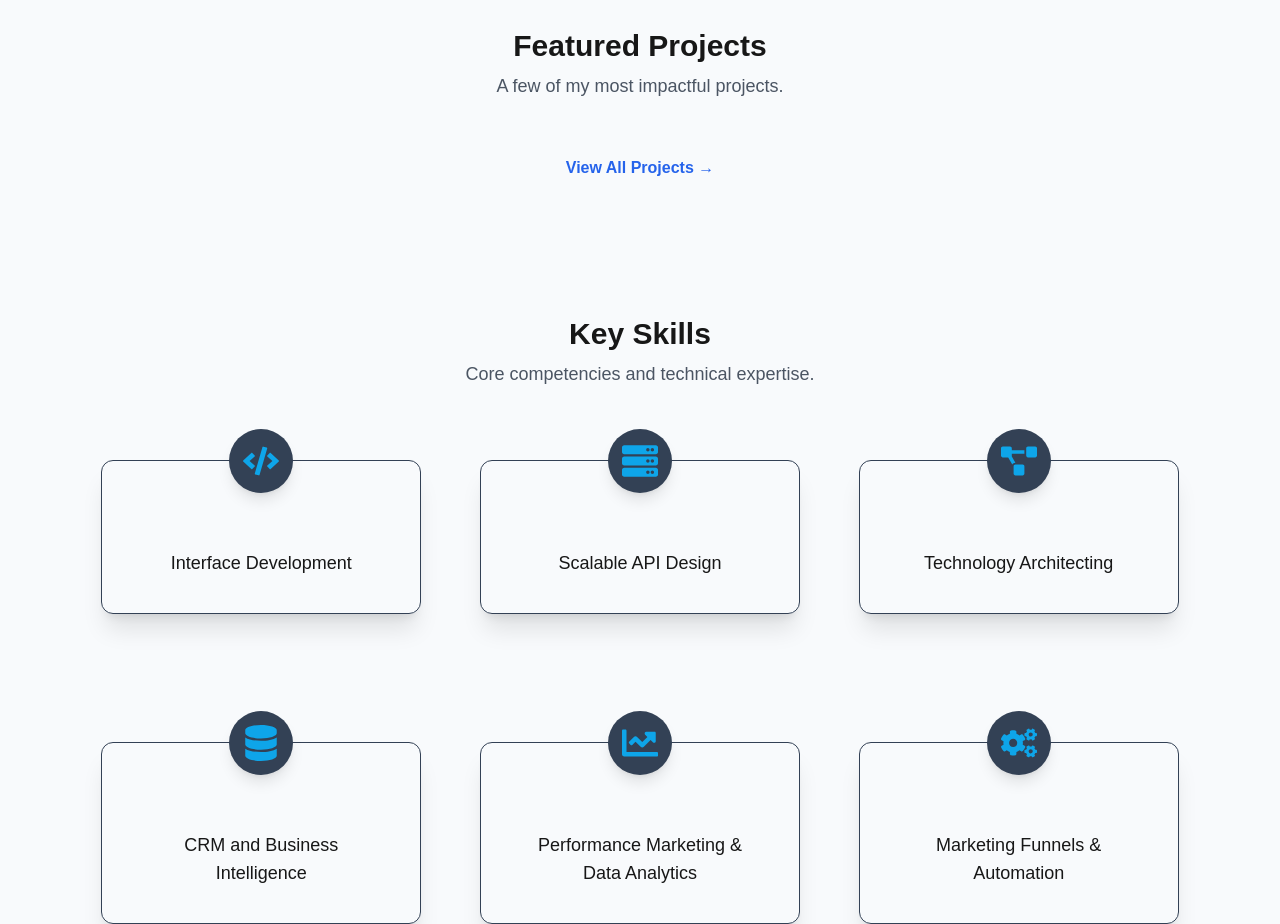
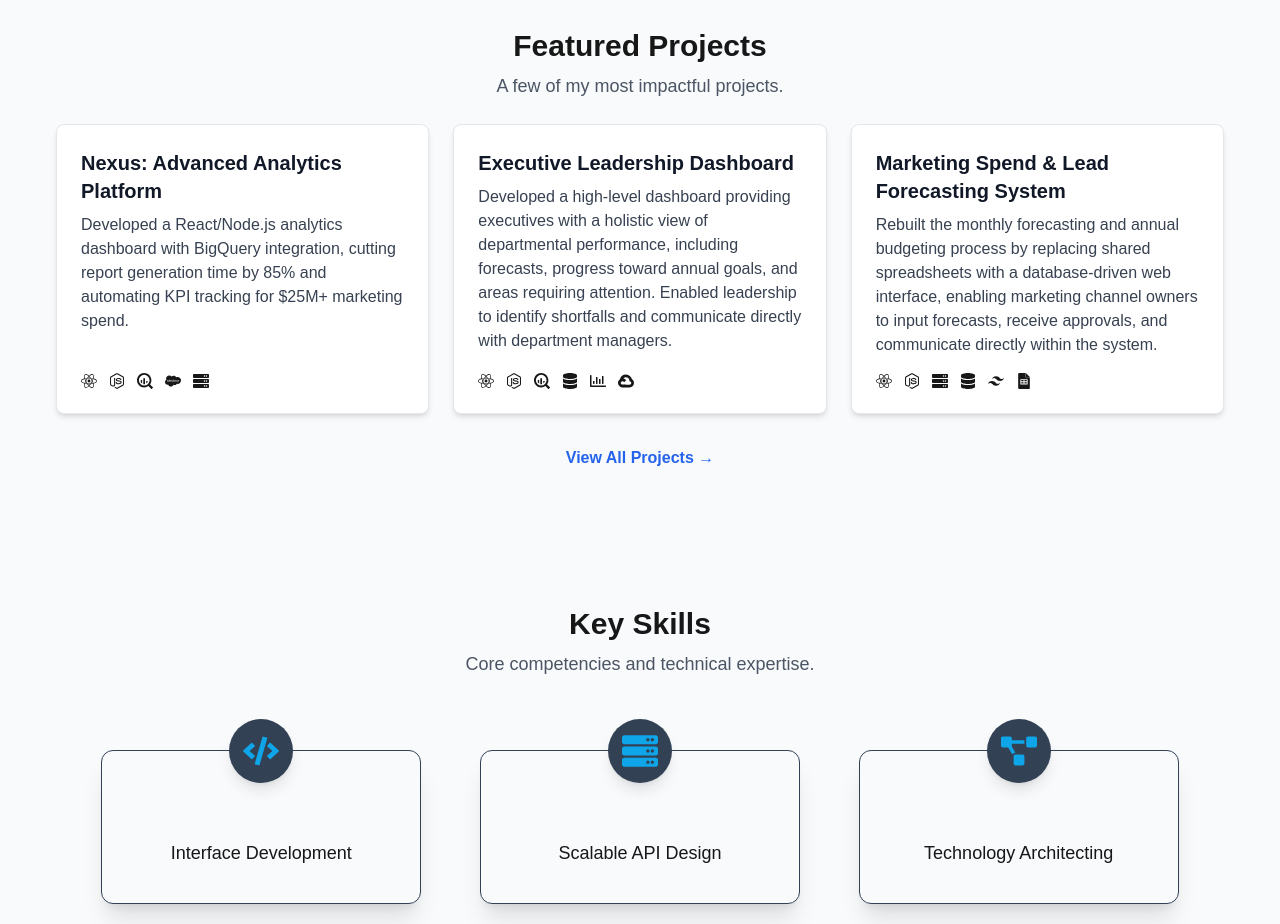
Before and after one commit to DanSias/danielsias-dev, a Next.js app: page / in a window 1280 px wide. Shown: the part 1120-2044 px from the top of the page. Built offline with nearby package versions, Linux system fonts and the light colour scheme.

Commit message:
Updated object structure and expanded list

```diff
--- a/src/constants/projects.ts
+++ b/src/constants/projects.ts
@@ -1,25 +1,175 @@
 export const projects = [
+  // 🚀 High-Impact Full-Stack & AI-Powered Tools
   {
-    id: 1,
-    name: "Well Applied",
+    title: "Nexus: Advanced Analytics Platform",
+    company: "Pearson Online Learning Services",
     description:
-      "A job seeker automation platform that streamlines applications.",
-    repo: "https://github.com/DanSias/well-applied",
-    live: "https://wellapplied.com",
+      "Developed a React/Node.js analytics dashboard with BigQuery integration, cutting report generation time by 85% and automating KPI tracking for $25M+ marketing spend.",
+    technologies: [
+      "React.js",
+      "Node.js",
+      "BigQuery",
+      "Salesforce",
+      "Express.js",
+    ],
+    challenges:
+      "Handling massive datasets efficiently while ensuring real-time updates across marketing and executive dashboards.",
+    impact:
+      "Reduced weekly reporting efforts by 20+ hours and increased marketing efficiency through actionable insights.",
+    repo: null,
+    featured: true,
   },
   {
-    id: 2,
-    name: "Talent Compass",
-    description: "An AI-powered executive candidate tracking system.",
-    repo: "https://github.com/DanSias/talent-compass",
-    live: "",
+    title: "Well Prompted: AI-Powered Developer Prompt Tool",
+    company: "Personal Project",
+    description:
+      "Developed a tool to help engineers generate high-quality AI prompts for code generation, debugging, and documentation, streamlining the workflow for software development teams.",
+    technologies: ["React.js", "Node.js", "Prisma", "Supabase", "TailwindCSS"],
+    challenges:
+      "Designing an intuitive UI/UX for structuring and chaining AI-powered prompts in a meaningful way.",
+    impact:
+      "Provided an efficient way for developers to leverage AI in coding workflows, reducing debugging time and increasing productivity.",
+    repo: "https://github.com/DanSias/well-prompted",
   },
   {
-    id: 3,
-    name: "Well Prompted",
+    title: "SparkStack: Full-Stack Boilerplate",
+    company: "Personal Project",
     description:
-      "A tool for developers to generate AI-assisted coding prompts.",
-    repo: "https://github.com/DanSias/well-prompted",
-    live: "",
+      "Built a highly configurable boilerplate to streamline full-stack web application development, featuring authentication, database integration, and best practices for modern web projects.",
+    technologies: [
+      "React.js",
+      "Node.js",
+      "Express",
+      "TypeScript",
+      "Supabase",
+      "Prisma",
+      "TailwindCSS",
+    ],
+    challenges:
+      "Designing a flexible, scalable architecture that balances performance, maintainability, and ease of use for developers.",
+    impact:
+      "Accelerated project setup time for developers, enabling rapid prototyping and reducing boilerplate overhead.",
+    repo: "https://github.com/DanSias/fullstack-boilerplate",
+  },
+
+  // 📊 Data-Driven Marketing & Business Intelligence Projects
+  {
+    title: "Executive Leadership Dashboard",
+    company: "Pearson Online Learning Services",
+    description:
+      "Developed a high-level dashboard providing executives with a holistic view of departmental performance, including forecasts, progress toward annual goals, and areas requiring attention. Enabled leadership to identify shortfalls and communicate directly with department managers.",
+    technologies: [
+      "React.js",
+      "Node.js",
+      "BigQuery",
+      "PostgreSQL",
+      "Chart.js",
+      "Google Cloud Functions",
+    ],
+    challenges:
+      "Consolidating data across multiple departments into a single, easily digestible interface while ensuring real-time accuracy and actionable insights.",
+    impact:
+      "Provided executive leadership with a centralized source for monitoring performance, improving communication, and aligning departments with strategic goals.",
+    repo: null,
+    featured: true,
+  },
+  {
+    title: "Email Marketing Performance Tracker",
+    company: "Pearson Online Learning Services",
+    description:
+      "Developed an analytics dashboard to centralize email marketing performance data, allowing teams to track open rates, click-through rates, and conversions across campaigns while enabling A/B test comparisons.",
+    technologies: [
+      "React.js",
+      "Node.js",
+      "Salesforce Marketing Cloud API",
+      "Google Analytics API",
+      "BigQuery",
+    ],
+    challenges:
+      "Aggregating data from multiple sources while ensuring real-time accuracy and usability for non-technical marketing teams.",
+    impact:
+      "Provided marketing teams with a unified view of email performance, improving decision-making speed and increasing email engagement through data-driven optimizations.",
+    repo: null,
+  },
+  {
+    title: "SEO Performance Tracker with Ahrefs API",
+    company: "Pearson Online Learning Services",
+    description:
+      "Built a custom dashboard using the Ahrefs API to track keyword rankings, site health, backlink profiles, competitor analysis, and site audits, providing the SEO team with data-driven insights to improve search visibility.",
+    technologies: [
+      "Node.js",
+      "React.js",
+      "Ahrefs API",
+      "PostgreSQL",
+      "Express.js",
+      "Chart.js",
+    ],
+    challenges:
+      "Integrating large-scale SEO data from Ahrefs while ensuring real-time updates and meaningful visualizations for the marketing team.",
+    impact:
+      "Enabled the SEO team to monitor ranking progression, assess competitor performance, and optimize technical SEO, leading to increased organic traffic and improved search rankings.",
+    repo: null,
+  },
+
+  // 💰 Business & Financial Process Automation
+  {
+    title: "Marketing Spend & Lead Forecasting System",
+    company: "Pearson Online Learning Services",
+    description:
+      "Rebuilt the monthly forecasting and annual budgeting process by replacing shared spreadsheets with a database-driven web interface, enabling marketing channel owners to input forecasts, receive approvals, and communicate directly within the system.",
+    technologies: [
+      "React.js",
+      "Node.js",
+      "Express.js",
+      "PostgreSQL",
+      "TailwindCSS",
+      "Google Sheets API",
+    ],
+    challenges:
+      "Ensuring data accuracy while transitioning from spreadsheet-based workflows to a centralized system with multi-user input and approval tracking.",
+    impact:
+      "Streamlined forecasting, improved collaboration between marketing and leadership, and enhanced financial planning transparency, reducing manual errors and approval delays.",
+    repo: null,
+    featured: true,
+  },
+
+  // 🔄 Infrastructure, API Integrations & Automation
+  {
+    title: "Salesforce Migration & Data Warehouse Setup",
+    company: "Pearson Online Learning Services",
+    description:
+      "Collaborated on migrating internal data from legacy systems and an MS SQL Server database to Salesforce and BigQuery, ensuring data integrity, seamless reporting, and minimal business disruption.",
+    technologies: [
+      "Salesforce",
+      "BigQuery",
+      "MS SQL Server",
+      "ETL Pipelines",
+      "Python",
+      "Google Cloud Functions",
+    ],
+    challenges:
+      "Ensuring complete and accurate data transfer while maintaining reporting continuity and minimizing downtime.",
+    impact:
+      "Successfully transitioned critical business data to modern cloud-based infrastructure, preserving historical insights and enabling scalable, real-time reporting.",
+    repo: null,
+  },
+  {
+    title: "Recruitment Agent Activity Tracking",
+    company: "Pearson Online Learning Services",
+    description:
+      "Integrated the Nice inContact API to pull agent activity and time logs, enabling managers to monitor daily performance, compare efforts to targets, and track lead progression through the recruitment funnel.",
+    technologies: [
+      "Node.js",
+      "React.js",
+      "Nice inContact API",
+      "PostgreSQL",
+      "BigQuery",
+      "Chart.js",
+    ],
+    challenges:
+      "Aggregating real-time agent data while ensuring accuracy in performance tracking and lead attribution.",
+    impact:
+      "Provided managers with real-time insights into agent productivity, improving operational efficiency and optimizing recruitment workflows.",
+    repo: null,
   },
 ];
```
